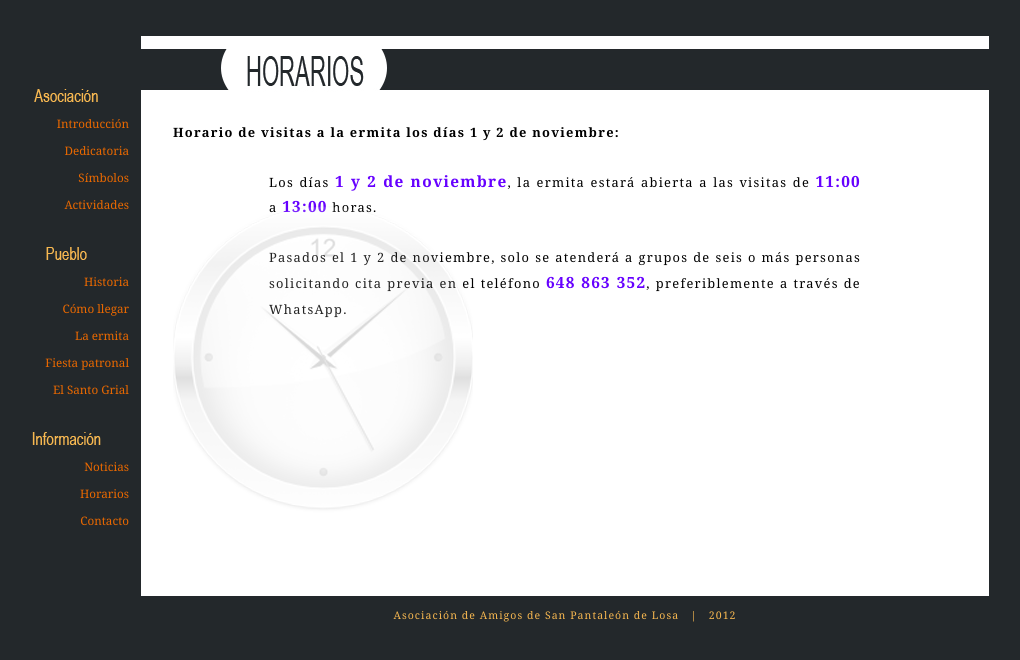
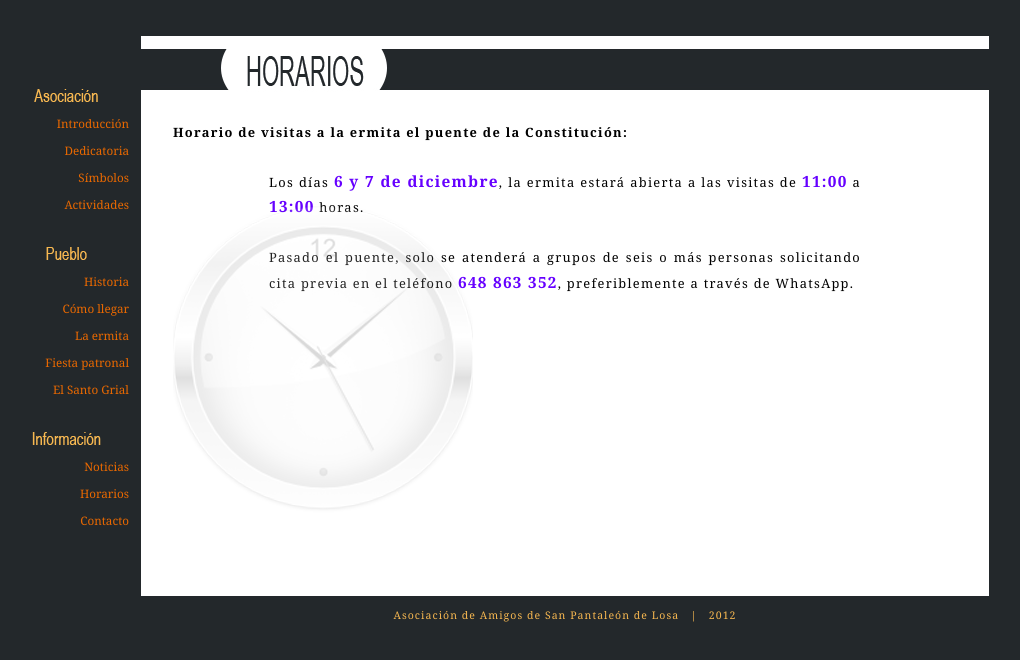
Before and after one commit to molinuevo/amigosdesanpantaleon, a plain HTML site: page html/horarios.html in a window 1280 px wide. Shown: the whole page, without its empty margins (131-1151 px from the left). Drawn offline with Linux system fonts and the light colour scheme.

Commit message:
New update

```diff
--- a/html/horarios.html
+++ b/html/horarios.html
@@ -74,18 +74,18 @@
 					</div>
 
 					<p class="parrafoJustificadoMargen">
-						<strong>Horario de visitas a la ermita los d&iacute;as 1 y 2 de noviembre:</strong>
+						<strong>Horario de visitas a la ermita el puente de la Constituci&oacute;n:</strong>
 					</p>
 
 					<p class="parrafoJustificadoEstrecho">
-						Los d&iacute;as <span class="textoResaltado">1 y 2 de noviembre</span>,
+						Los d&iacute;as <span class="textoResaltado">6 y 7 de diciembre</span>,
 						la ermita estar&aacute; abierta a las visitas de <span class="textoResaltado">11:00</span>
 						a <span class="textoResaltado">13:00</span> horas.
 					</p>
 
 					<p class="parrafoJustificadoEstrecho">
 						<!--La ermita de San Pantale&oacute;n de Losa est&aacute; cerrada a las visitas.-->
-						Pasados el 1 y 2 de noviembre, solo se atender&aacute; a grupos de seis o m&aacute;s
+						Pasado el puente, solo se atender&aacute; a grupos de seis o m&aacute;s
 						personas solicitando cita previa en el tel&eacute;fono
 						<span class="textoResaltado">648 863 352</span>, preferiblemente a trav&eacute;s de WhatsApp.
 					</p>
```
Also changed, not shown: html/noticias.html (+3 -3 lines).
